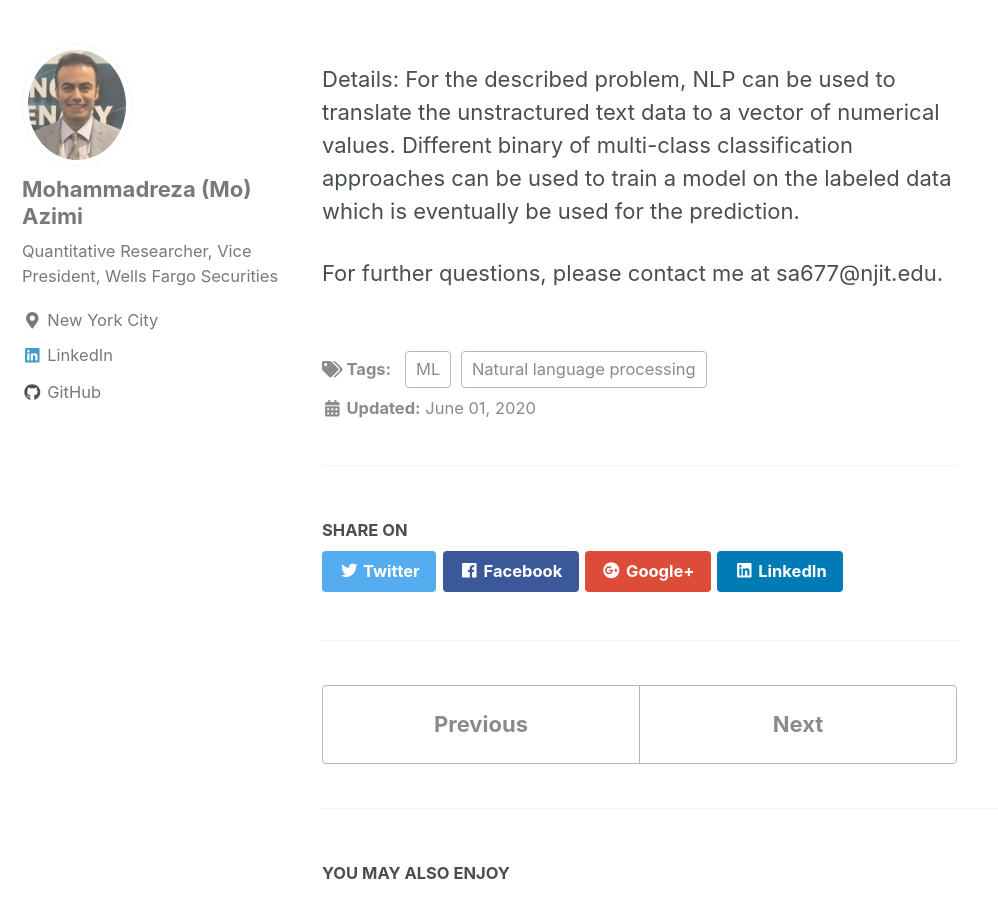
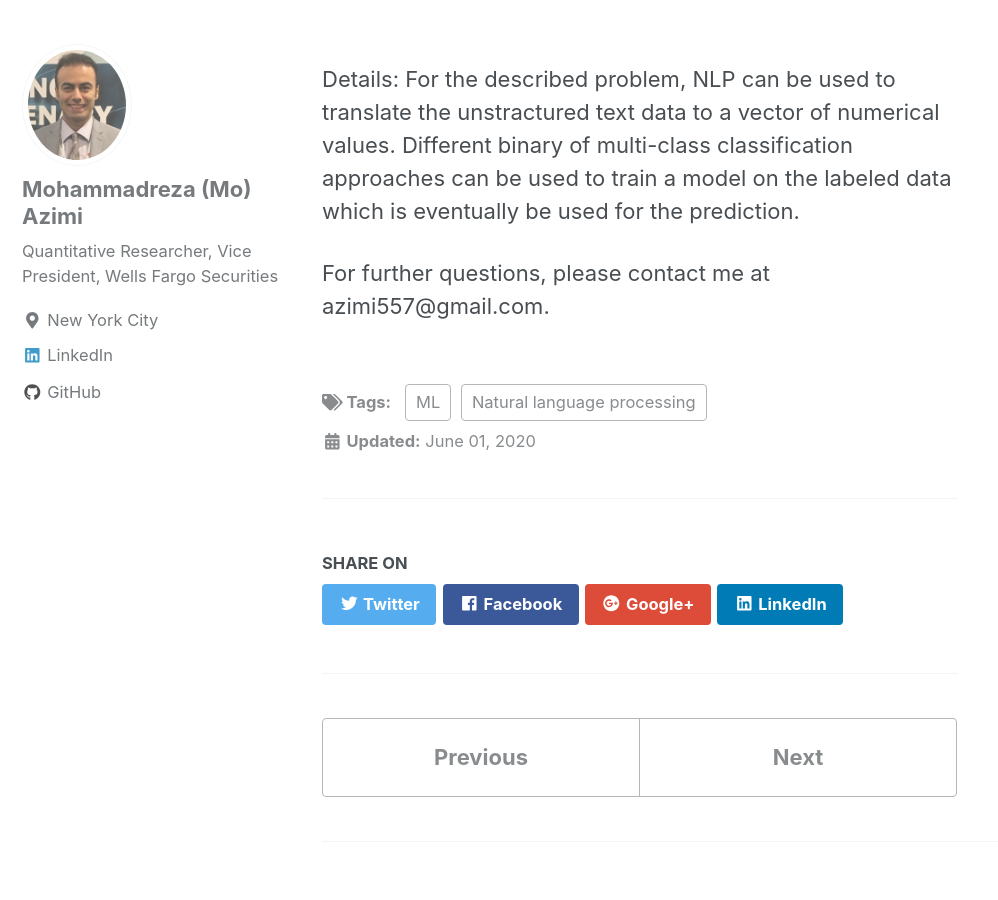
Before and after one commit to MohammadrezaAzimi/MohammadrezaAzimi.github.io, a Jekyll site: the page built from _posts/2021-04-26-PE-Classification.md, in a window 1280 px wide and 900 px high, scrolled down 1355 px. Shown: the whole window, without its empty margins (0-998 px from the left). Built offline with Jekyll 4.4.1, drawn with Linux system fonts in a browser that asks for light colours; nearby versions of some CDN libraries.

Commit message:
Update 2021-04-26-PE-Classification.md

```diff
--- a/_posts/2021-04-26-PE-Classification.md
+++ b/_posts/2021-04-26-PE-Classification.md
@@ -24,4 +24,4 @@ Example: It is shown in the following figure:
 
 Details: For the described problem, NLP can be used to translate the unstractured text data to a vector of numerical values. Different binary of multi-class classification approaches can be used to train a model on the labeled data which is eventually be used for the prediction.
 
-For further questions, please contact me at sa677@njit.edu.
+For further questions, please contact me at azimi557@gmail.com.
```
